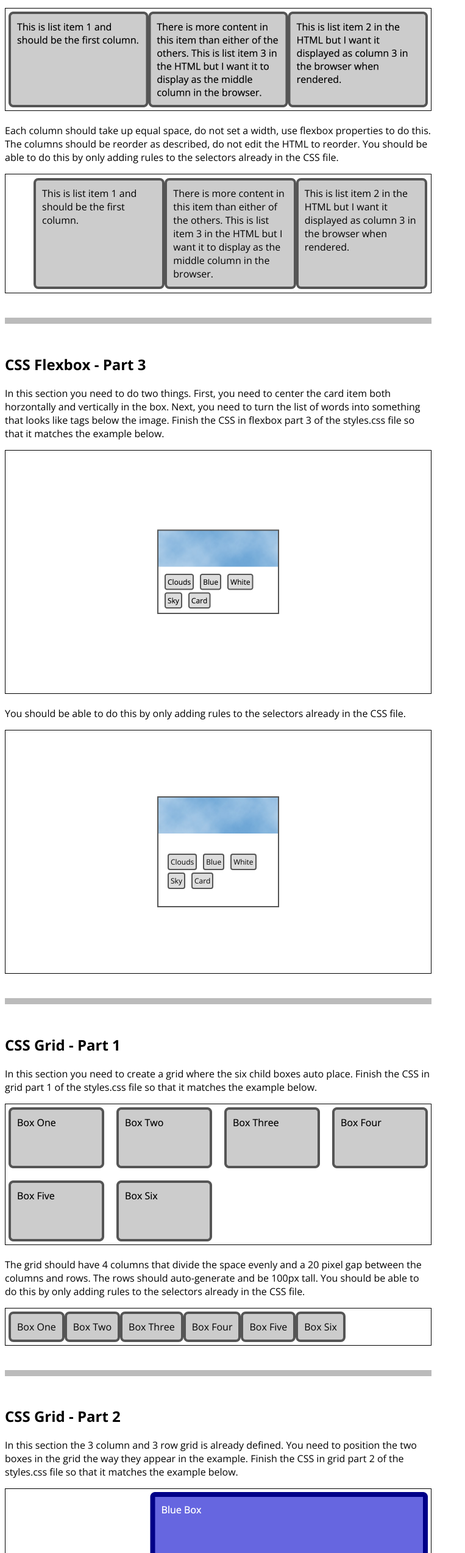
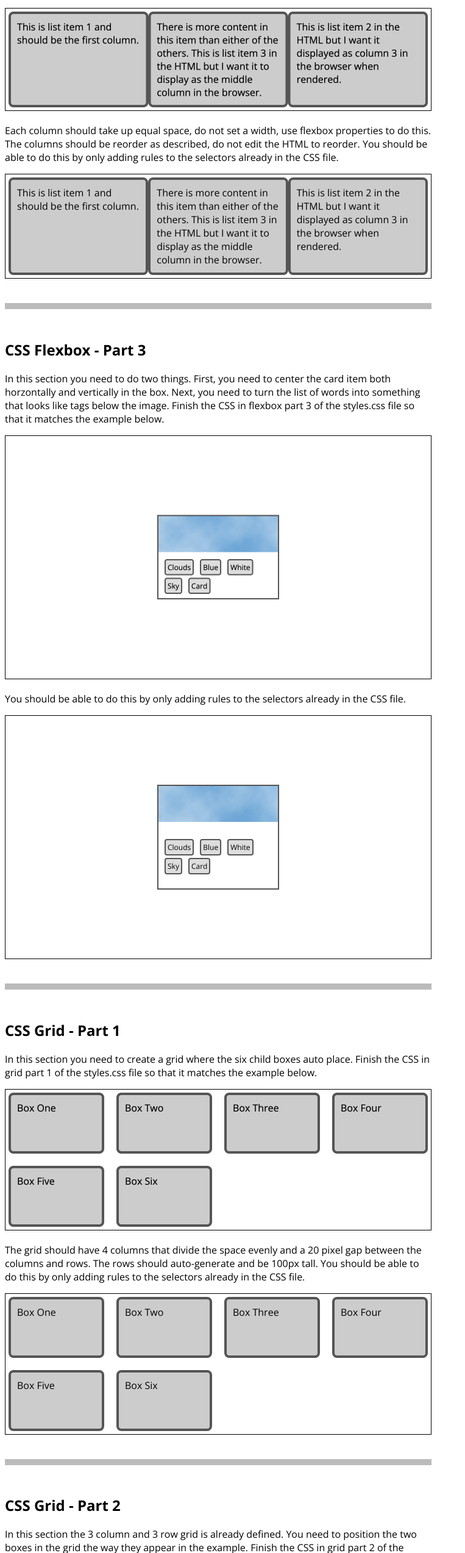
Before and after one commit to sakchoub/itm, a plain HTML site: page Lab2/index.html in a window 1280 px wide. Shown: the part 950-3497 px from the top of the page at 61% size, without its empty margins (0-763 px from the left). Drawn offline with nearby package versions, Linux system fonts and the light colour scheme.

Commit message:
change updates

```diff
--- a/Lab2/styles.css
+++ b/Lab2/styles.css
@@ -21,14 +21,14 @@
 
 	display: flex;
 	list-style: none;
-	margin: 1px;
+	margin: 0;
+	padding: 0;
 	flex-grow: 1;
 
 }
 
 #flex-section2 li {
 	flex: 1;
-	flex-grow: 1;
 }
 
 #flex-section2 .item1 {
@@ -56,15 +56,17 @@
 #flex-section3 .box {
 	display: flex;
     align-content: space-around;
+	justify-content: center;
     align-items: center;
-    justify-content: center;
+
 }
 
 #flex-section3 .tags ul {
 	display: flex;
     list-style: none;
     flex-wrap: wrap;
-    padding: inherit;
+	padding: 0;
+
 }
 
 /* end Flexbox Part 3 */
@@ -73,7 +75,12 @@
 /* Grid Part 1 */
 
 #grid-section1 .grid {
-	display: flex;
+	display: grid;
+	gap: 20px;
+	grid-auto-rows: 100px;
+	/*grid-template-columns: repeat(4, 25%);*/
+	grid-template-columns: repeat(4,1fr);
+
 }
 
 /* end Grid Part 1 */
@@ -117,12 +124,6 @@
 	grid-template-columns: 2/3 1/3;
 	grid-template-rows: 100px 300px 100px;
 	gap: 10px;
-	/*grid-column: 1 / 3;
-	grid-row: 2/3;
-	/*grid-template-columns: repeat(2,1);
-	grid-auto-rows: 100px;
-	grid-auto-columns: 300px;
-	 */
 
 
 }
@@ -163,6 +164,7 @@
 	color: #000;
 	padding: 20px;
 	text-decoration: none;
+	transition: background-color 3s ease-out;
 
 
 }
@@ -170,6 +172,7 @@
 #transition-section .box a:hover {
 	background-color: #cc0000;
 	color: #fff;
+	transition-delay: .5s;
 
 
 }
```
